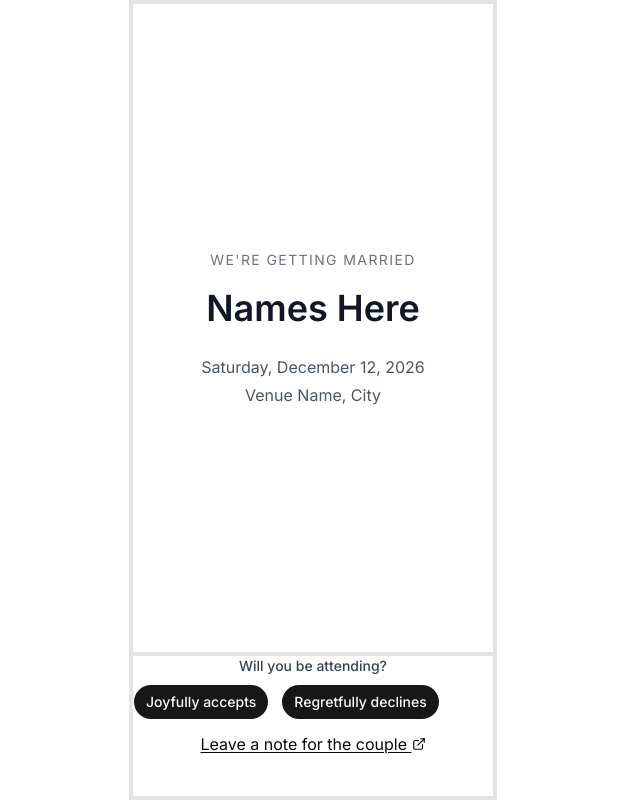
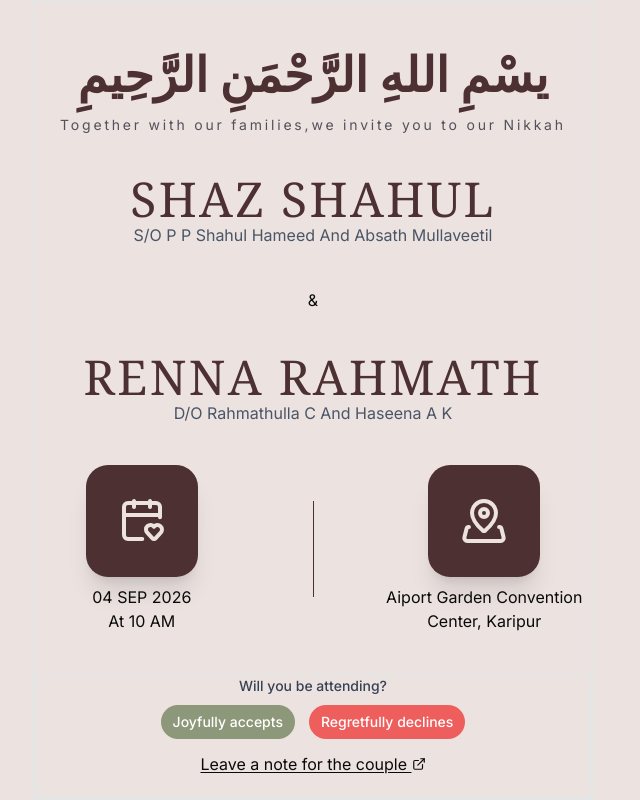
Before and after one commit to ZayanShamz/shaz-wedding, a Next.js app: page / in a window 1280 px wide. Shown: the whole page, without its empty margins (327-967 px from the left). Built offline with nearby package versions, Linux system fonts and the light colour scheme.

Commit message:
content, location, date

```diff
--- a/app/globals.css
+++ b/app/globals.css
@@ -46,6 +46,8 @@
   --radius-2xl: calc(var(--radius) * 1.8);
   --radius-3xl: calc(var(--radius) * 2.2);
   --radius-4xl: calc(var(--radius) * 2.6);
+  --color-pastel-green: var(--pastel-green);
+  --color-burn-pink: var(--burn-pink);
 }
 
 :root {
@@ -79,8 +81,10 @@
   --sidebar-accent-foreground: oklch(0.205 0 0);
   --sidebar-border: oklch(0.922 0 0);
   --sidebar-ring: oklch(0.708 0 0);
-  --background: oklch(1 0 0);
-  --foreground: oklch(0.145 0 0);
+  --background: #ece2e0;
+  --foreground: rgb(10, 10, 10);
+  --pastel-green: #8d9779;
+  --burn-pink: #ece2e0;
 }
 
 .dark {
--- a/app/layout.tsx
+++ b/app/layout.tsx
@@ -3,7 +3,7 @@ import { Geist, Geist_Mono, Inter } from "next/font/google";
 import "./globals.css";
 import { cn } from "@/lib/utils";
 
-const inter = Inter({subsets:['latin'],variable:'--font-sans'});
+const inter = Inter({ subsets: ["latin"], variable: "--font-sans" });
 
 const geistSans = Geist({
   variable: "--font-geist-sans",
@@ -16,15 +16,22 @@ const geistMono = Geist_Mono({
 });
 
 export const metadata: Metadata = {
-  title: "Create Next App",
-  description: "Generated by create next app",
+  title: "Shaz & Renna Wedding Invitation",
+  description: "Generated by zayanshamz",
 };
 
 export default function RootLayout({ children }: LayoutProps<"/">) {
   return (
     <html
       lang="en"
-      className={cn("h-full", "antialiased", geistSans.variable, geistMono.variable, "font-sans", inter.variable)}
+      className={cn(
+        "h-full",
+        "antialiased",
+        geistSans.variable,
+        geistMono.variable,
+        "font-sans",
+        inter.variable,
+      )}
     >
       <body className="min-h-full flex flex-col">{children}</body>
     </html>
--- a/app/page.tsx
+++ b/app/page.tsx
@@ -20,7 +20,7 @@ export default function Home() {
   };
 
   return (
-    <main className="mx-auto flex min-h-screen max-w-lg flex-col">
+    <main className="mx-auto flex min-h-screen max-w-4xl flex-col">
       <Hero
         onSelect={handleSelect}
         onLeaveNote={() => setNoteDrawerOpen(true)}
--- a/components/Hero.tsx
+++ b/components/Hero.tsx
@@ -1,6 +1,6 @@
 "use client";
 
-import { ExternalLink } from "lucide-react";
+import { CalendarHeart, ExternalLink, MapPinned } from "lucide-react";
 import { Button } from "./ui/button";
 
 type HeroProps = {
@@ -11,32 +11,89 @@ type HeroProps = {
 function Hero({ onSelect, onLeaveNote }: HeroProps) {
   return (
     <section className="flex min-h-dvh flex-col border-2">
-      <div className="flex flex-1 flex-col items-center justify-center text-center border-2">
-        <p className="text-sm uppercase tracking-widest text-gray-500">
-          We're getting married
-        </p>
+      <div className="flex flex-1 flex-col items-center justify-evenly text-center">
+        <div>
+          <h1 className="font-arabic text-2xl md:text-5xl text-[#4C3032] font-bold mt-2">
+            يسْمِ اللهِ الرَّحْمَنِ الرَّحِيمِ
+          </h1>
+          <p className="font-sans text-[10px] md:text-sm tracking-[0.2em]  text-zinc-600 md:mt-4">
+            Together with our families,
+            <br className="md:hidden" />
+            we invite you to our Nikkah
+          </p>
+        </div>
 
-        <h1 className="mt-4 text-4xl font-semibold leading-tight text-gray-900">
-          Names Here
-        </h1>
+        <div>
+          <h2 className="font-serif text-2xl md:text-5xl text-[#4C3032] tracking-wider flex items-center justify-center">
+            SHAZ SHAHUL
+          </h2>
+          <p className="text-base text-gray-600">
+            S/O P P Shahul Hameed And Absath Mullaveetil
+          </p>
+        </div>
 
-        <p className="mt-6 text-base text-gray-600">
-          Saturday, December 12, 2026
-        </p>
-        <p className="mt-1 text-base text-gray-600">Venue Name, City</p>
+        <p>&</p>
+
+        <div>
+          <h2 className="font-serif text-2xl md:text-5xl text-[#4C3032] tracking-wider flex items-center justify-center">
+            RENNA RAHMATH
+          </h2>
+          <p className="text-base text-gray-600">
+            D/O Rahmathulla C And Haseena A K
+          </p>
+        </div>
+        <div className="flex justify-center items-start gap-4 md:gap-16">
+          <a
+            href="https://calendar.google.com/calendar/render?action=TEMPLATE&text=Wedding&dates=20260904T063000Z/20260904T103000Z&details=Join+us+for+our+wedding&location=Airport+Garden+Convention+Center%2C+Karipur"
+            target="_blank"
+            rel="noopener noreferrer"
+            className="flex-1 flex flex-col justify-center items-center cursor-pointer"
+          >
+            <div className="bg-[#4C3032] rounded-3xl p-8 mb-2 shadow-xl  ">
+              <CalendarHeart className="text-background h-12 w-12" />
+            </div>
+            <p>04 SEP 2026</p>
+            <p>At 10 AM</p>
+          </a>
+          <div className="h-full self-center">
+            <div className="w-px bg-[#4C3032] h-24"></div>
+          </div>
+
+          <a
+            href="https://maps.app.goo.gl/JoyyoUn8gNfYwEi78"
+            target="_blank"
+            rel="noopener noreferrer"
+            className="flex-1 flex flex-col justify-center items-center cursor-pointer  "
+          >
+            <div className="bg-[#4C3032] rounded-3xl p-8 cursor-pointer mb-2 shadow-xl">
+              <MapPinned className="text-background h-12 w-12" />
+            </div>
+            <p>Aiport Garden Convention Center, Karipur</p>
+          </a>
+        </div>
       </div>
 
-      <div className="w-full self-center pb-10 border-2">
+      <div className="w-full self-center pb-5 border-2">
         <div className="flex flex-col gap-2 ">
           <span className="text-sm font-medium text-center text-gray-700">
             Will you be attending?
           </span>
-          <div className="flex gap-3">
-            <Button onClick={() => onSelect("yes")}>Joyfully accepts</Button>
-            <Button onClick={() => onSelect("no")}>Regretfully declines</Button>
+          <div className="flex justify-center gap-3">
+            <Button
+              className="bg-pastel-green backdrop-blur-2xl  hover:bg-pastel-green/50 cursor-pointer text-white"
+              onClick={() => onSelect("yes")}
+            >
+              Joyfully accepts
+            </Button>
+            <Button
+              className="bg-[rgba(239,68,68,0.84)] hover:bg-[#dc2626] cursor-pointer text-white"
+              onClick={() => onSelect("no")}
+            >
+              Regretfully declines
+            </Button>
           </div>
         </div>
-        <div className="flex items-center justify-center w-90 text-center text-md leading-normal mt-3">
+        <div className="flex items-center justify-center text-center text-md leading-normal mt-3">
           <button
             type="button"
             onClick={onLeaveNote}
--- a/components/NoteDrawer.tsx
+++ b/components/NoteDrawer.tsx
@@ -10,7 +10,7 @@ import {
   DrawerTitle,
 } from "@/components/ui/drawer";
 import { Input } from "@/components/ui/input";
-import { HatGlasses, UserRoundPlus, UserRoundX } from "lucide-react";
+import { HatGlasses } from "lucide-react";
 import { Textarea } from "./ui/textarea";
 
 type NoteDrawerProps = {
@@ -31,9 +31,9 @@ function NoteDrawer({ open, onOpenChange }: NoteDrawerProps) {
             <div className="flex flex-col gap-4 justify-center items-center">
               <div className="flex flex-col justify-center items-start gap-1 w-90 leading-normal ">
                 <Input placeholder="Your name if you may" />
-                <div className="pl-3 flex items-center gap-1 text-sm text-gray-500">
+                <div className="pl-3 flex items-center gap-1 text-sm text-gray-700">
                   <HatGlasses className="h-4 w-4" /> Stay anonymous if you want,
-                  we won't judge.
+                  we won&apos;t judge.
                 </div>
               </div>
               <div className="flex items-center w-90 leading-normal ">
```
